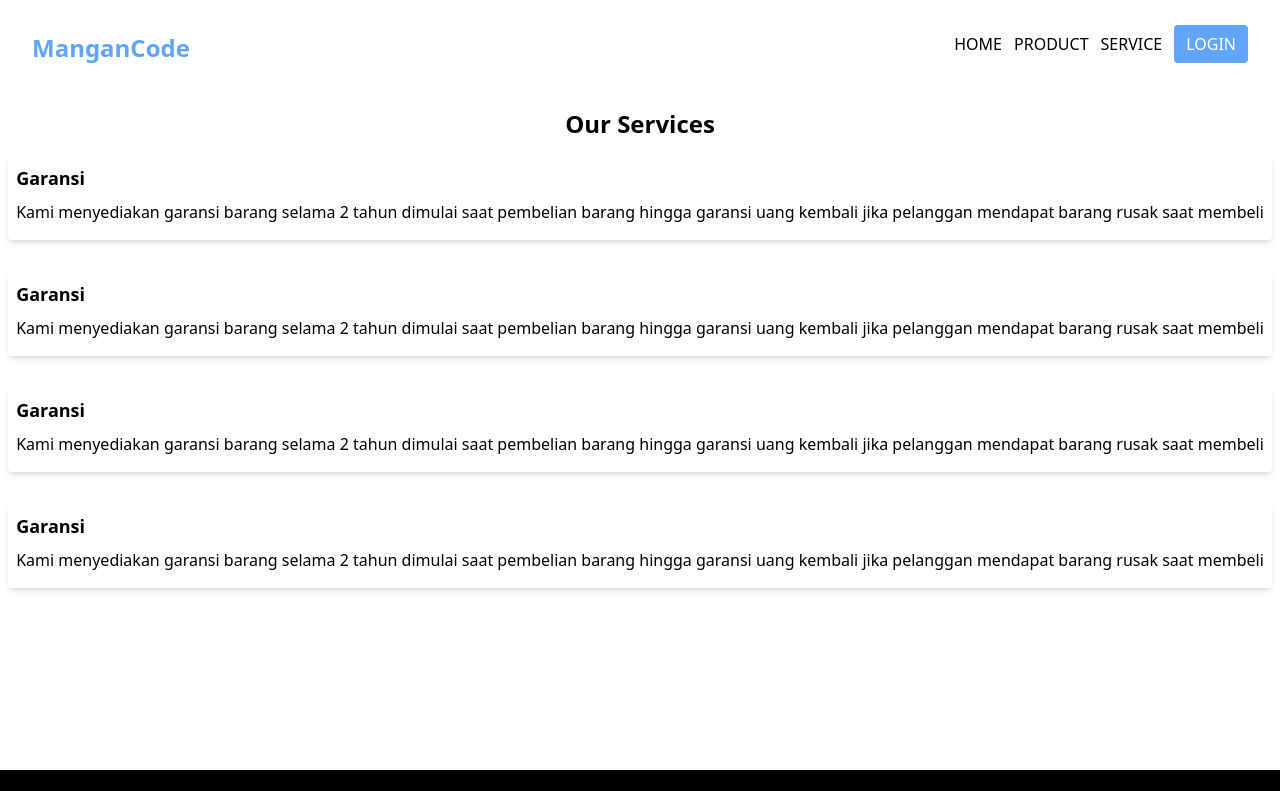
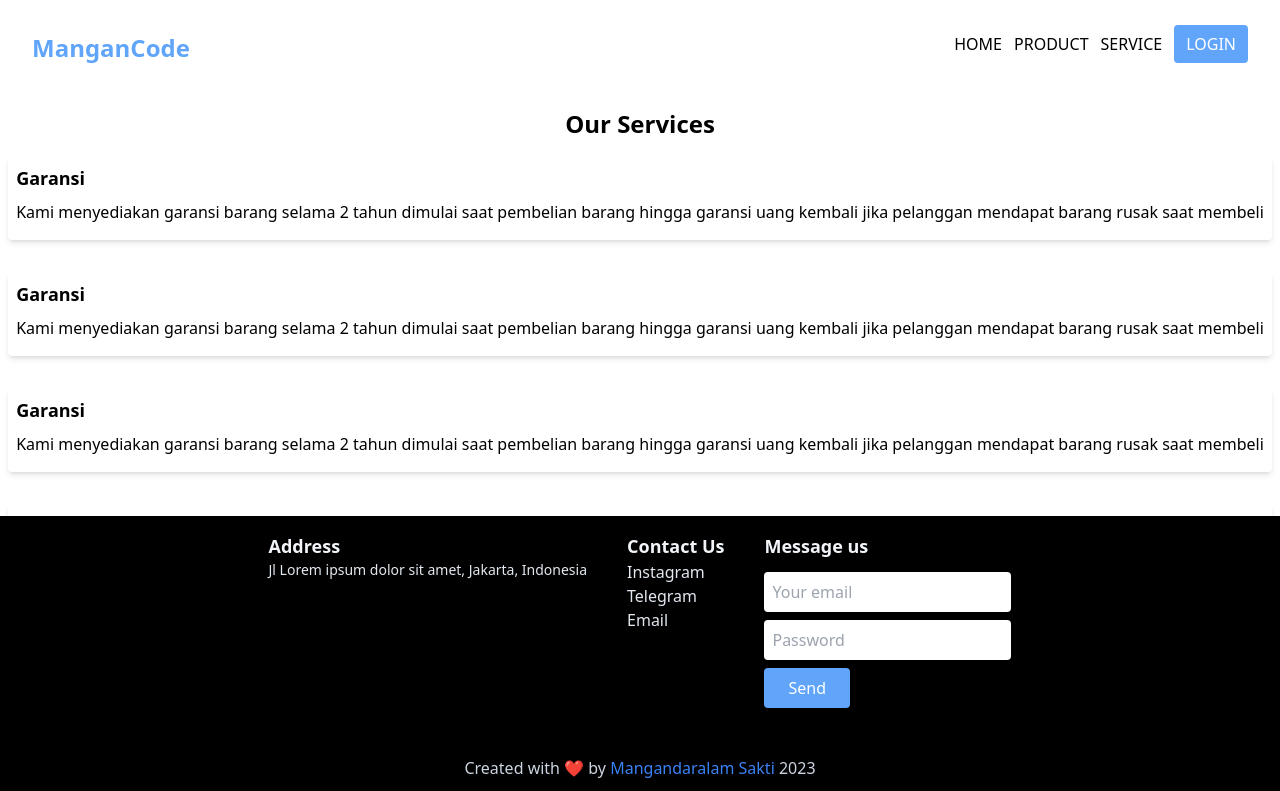
Before and after one commit to fskhri/Landing-Page-Ecommerce, a React (Vite) app: page /services in a window 1280 px wide. Shown: the top 791 px of the page. Built offline with nearby package versions, Linux system fonts and the light colour scheme.

Commit message:
fixed footer 	modified:   src/components/footer.jsx

```diff
--- a/src/components/footer.jsx
+++ b/src/components/footer.jsx
@@ -2,7 +2,7 @@ import React from 'react';
 
 function Footer() {
   return (
-    <div className="my-[182px] bg-black text-white">
+    <div className="fixed bottom-0 left-0 w-full bg-black text-white">
       <div className="p-4 flex flex-wrap justify-center gap-10">
         <div className="p-0">
           <p className="text-lg font-bold text-slate-100">Address</p>
```
